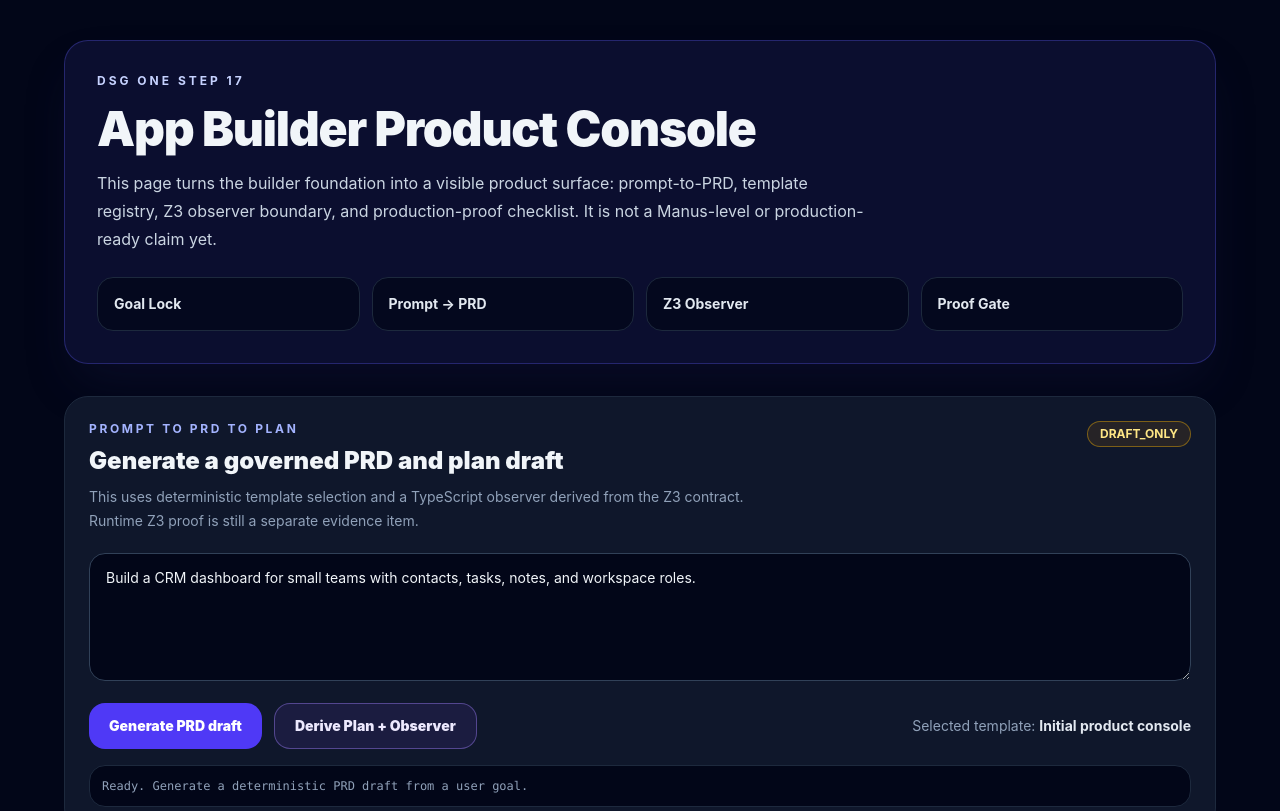
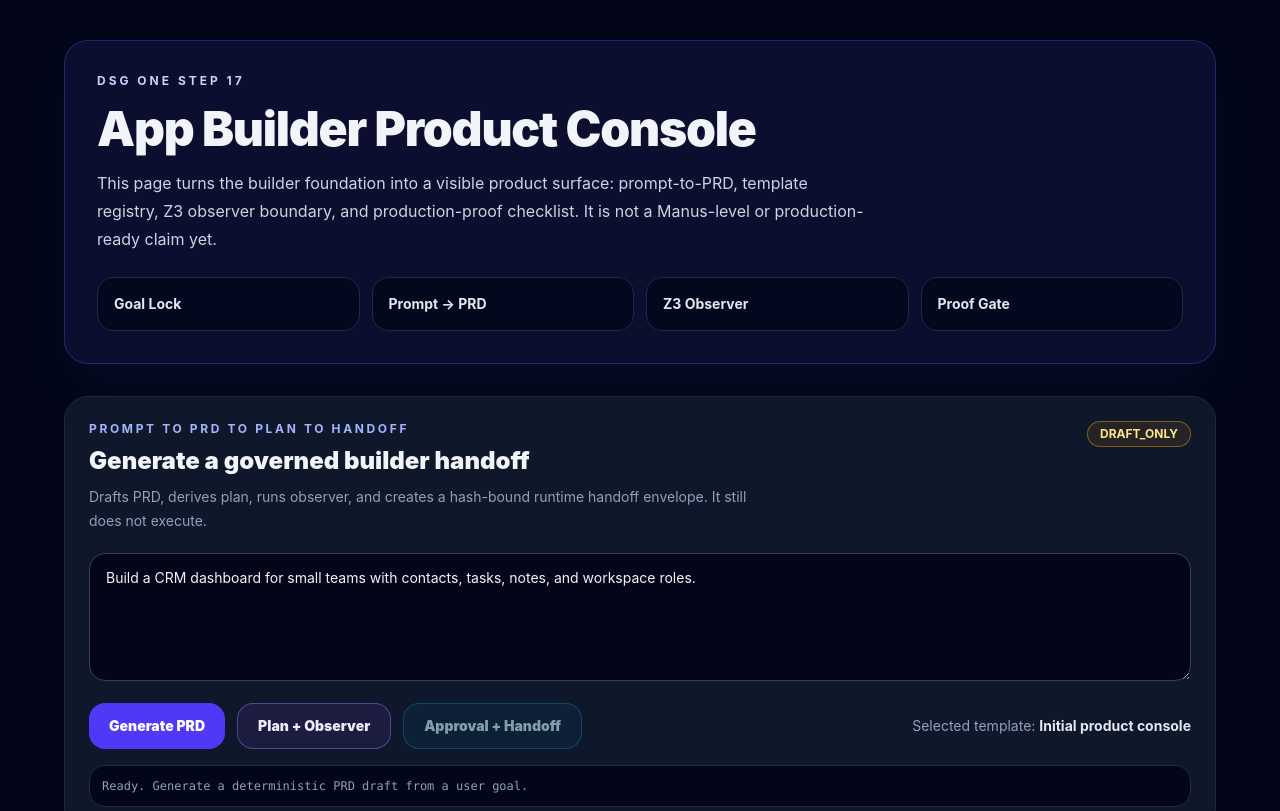
Before and after one commit to tdealer01-crypto/dsg-one-v1, a Next.js app: page /dsg/app-builder in a window 1280 px wide. Shown: the top 811 px of the page. Built offline with nearby package versions, Linux system fonts and the light colour scheme.

Commit message:
Wire approval handoff into console client

```diff
--- a/components/dsg/app-builder/AppBuilderConsoleClient.tsx
+++ b/components/dsg/app-builder/AppBuilderConsoleClient.tsx
@@ -3,21 +3,18 @@
 import { useState } from 'react';
 import { PRDViewer } from './PRDViewer';
 import { PlanObserverPanel } from './PlanObserverPanel';
+import { HandoffPanel } from './HandoffPanel';
 import type { DsgAppBuilderPrd } from '@/lib/dsg/app-builder/types/prd';
 import type { DsgAppTemplate } from '@/lib/dsg/app-builder/templates/template-registry';
 import type { DsgPlanDraft, DsgPlanObserverResult } from '@/lib/dsg/app-builder/plan/types';
+import type { DsgAppBuilderApprovalGate, DsgRuntimeHandoffDraft } from '@/lib/dsg/app-builder/approval/types';
 
 type PrdResponse = {
   ok: boolean;
   prd?: DsgAppBuilderPrd;
   selectedTemplate?: DsgAppTemplate;
   templateCandidates?: DsgAppTemplate[];
-  boundary?: {
-    claimStatus: string;
-    productionReadyClaim: boolean;
-    modelUsed?: boolean;
-    note?: string;
-  };
+  boundary?: { claimStatus: string; productionReadyClaim: boolean; modelUsed?: boolean; note?: string };
   error?: { code: string; message: string };
 };
 
@@ -25,12 +22,14 @@ type PlanResponse = {
   ok: boolean;
   plan?: DsgPlanDraft;
   observer?: DsgPlanObserverResult;
-  boundary?: {
-    claimStatus: string;
-    productionReadyClaim: boolean;
-    runtimeExecutionReady: boolean;
-    z3RuntimeProof?: boolean;
-  };
+  boundary?: { claimStatus: string; productionReadyClaim: boolean; runtimeExecutionReady: boolean; z3RuntimeProof?: boolean };
+  error?: { code: string; message: string };
+};
+
+type HandoffResponse = {
+  ok: boolean;
+  approvalGate?: DsgAppBuilderApprovalGate;
+  handoff?: DsgRuntimeHandoffDraft;
   error?: { code: string; message: string };
 };
 
@@ -39,10 +38,13 @@ export function AppBuilderConsoleClient({ initialPrd }: { initialPrd: DsgAppBuil
   const [prd, setPrd] = useState(initialPrd);
   const [plan, setPlan] = useState<DsgPlanDraft | null>(null);
   const [observer, setObserver] = useState<DsgPlanObserverResult | null>(null);
+  const [approvalGate, setApprovalGate] = useState<DsgAppBuilderApprovalGate | null>(null);
+  const [handoff, setHandoff] = useState<DsgRuntimeHandoffDraft | null>(null);
   const [templateName, setTemplateName] = useState('Initial product console');
   const [status, setStatus] = useState('Ready. Generate a deterministic PRD draft from a user goal.');
   const [loadingPrd, setLoadingPrd] = useState(false);
   const [loadingPlan, setLoadingPlan] = useState(false);
+  const [loadingHandoff, setLoadingHandoff] = useState(false);
 
   async function generatePrd() {
     setLoadingPrd(true);
@@ -58,6 +60,8 @@ export function AppBuilderConsoleClient({ initialPrd }: { initialPrd: DsgAppBuil
       setPrd(json.prd);
       setPlan(null);
       setObserver(null);
+      setApprovalGate(null);
+      setHandoff(null);
       setTemplateName(json.selectedTemplate?.name || 'Template selected');
       setStatus(`${json.boundary?.claimStatus || 'PRD_DRAFT_ONLY'} · modelUsed=${json.boundary?.modelUsed ? 'true' : 'false'} · productionReadyClaim=false`);
     } catch (error) {
@@ -80,6 +84,8 @@ export function AppBuilderConsoleClient({ initialPrd }: { initialPrd: DsgAppBuil
       if (!response.ok || !json.ok || !json.plan || !json.observer) throw new Error(json.error?.message || 'APP_BUILDER_PLAN_FAILED');
       setPlan(json.plan);
       setObserver(json.observer);
+      setApprovalGate(null);
+      setHandoff(null);
       setStatus(`${json.boundary?.claimStatus || 'PLAN_DRAFT_ONLY'} · observer=${json.observer.status} · z3RuntimeProof=${json.boundary?.z3RuntimeProof ? 'true' : 'false'} · productionReadyClaim=false`);
     } catch (error) {
       setStatus(error instanceof Error ? error.message : 'APP_BUILDER_PLAN_FAILED');
@@ -88,15 +94,40 @@ export function AppBuilderConsoleClient({ initialPrd }: { initialPrd: DsgAppBuil
     }
   }
 
+  async function createHandoff() {
+    if (!plan || !observer) {
+      setStatus('APP_BUILDER_PLAN_OBSERVER_REQUIRED');
+      return;
+    }
+    setLoadingHandoff(true);
+    setStatus('Evaluating approval gate and creating runtime handoff draft…');
+    try {
+      const response = await fetch('/api/dsg/app-builder/handoff', {
+        method: 'POST',
+        headers: { 'content-type': 'application/json' },
+        body: JSON.stringify({ plan, observer }),
+      });
+      const json = (await response.json()) as HandoffResponse;
+      if (!response.ok || !json.ok || !json.approvalGate || !json.handoff) throw new Error(json.error?.message || 'APP_BUILDER_HANDOFF_FAILED');
+      setApprovalGate(json.approvalGate);
+      setHandoff(json.handoff);
+      setStatus(`${json.handoff.status} · runtimeExecutionStarted=false · productionReadyClaim=false`);
+    } catch (error) {
+      setStatus(error instanceof Error ? error.message : 'APP_BUILDER_HANDOFF_FAILED');
+    } finally {
+      setLoadingHandoff(false);
+    }
+  }
+
   return (
     <div className="space-y-8">
       <section className="rounded-3xl border border-slate-800 bg-slate-900 p-6">
         <div className="flex flex-col gap-4 md:flex-row md:items-start md:justify-between">
           <div>
-            <p className="text-xs font-bold uppercase tracking-[0.22em] text-indigo-300">Prompt to PRD to Plan</p>
-            <h2 className="mt-2 text-2xl font-black text-slate-100">Generate a governed PRD and plan draft</h2>
+            <p className="text-xs font-bold uppercase tracking-[0.22em] text-indigo-300">Prompt to PRD to Plan to Handoff</p>
+            <h2 className="mt-2 text-2xl font-black text-slate-100">Generate a governed builder handoff</h2>
             <p className="mt-2 max-w-2xl text-sm leading-6 text-slate-400">
-              This uses deterministic template selection and a TypeScript observer derived from the Z3 contract. Runtime Z3 proof is still a separate evidence item.
+              Drafts PRD, derives plan, runs observer, and creates a hash-bound runtime handoff envelope. It still does not execute.
             </p>
           </div>
           <span className="rounded-full border border-amber-400/40 bg-amber-500/10 px-3 py-1 text-xs font-bold text-amber-200">DRAFT_ONLY</span>
@@ -110,10 +141,13 @@ export function AppBuilderConsoleClient({ initialPrd }: { initialPrd: DsgAppBuil
         <div className="mt-4 flex flex-col gap-3 md:flex-row md:items-center md:justify-between">
           <div className="flex flex-col gap-3 md:flex-row">
             <button onClick={() => void generatePrd()} disabled={loadingPrd} className="rounded-2xl bg-indigo-600 px-5 py-3 text-sm font-black text-white hover:bg-indigo-500 disabled:cursor-not-allowed disabled:opacity-60">
-              {loadingPrd ? 'Generating…' : 'Generate PRD draft'}
+              {loadingPrd ? 'Generating…' : 'Generate PRD'}
             </button>
             <button onClick={() => void generatePlan()} disabled={loadingPlan} className="rounded-2xl border border-violet-400/40 bg-violet-500/10 px-5 py-3 text-sm font-black text-violet-100 hover:bg-violet-500/20 disabled:cursor-not-allowed disabled:opacity-60">
-              {loadingPlan ? 'Observing…' : 'Derive Plan + Observer'}
+              {loadingPlan ? 'Observing…' : 'Plan + Observer'}
+            </button>
+            <button onClick={() => void createHandoff()} disabled={loadingHandoff || !plan || !observer} className="rounded-2xl border border-cyan-400/40 bg-cyan-500/10 px-5 py-3 text-sm font-black text-cyan-100 hover:bg-cyan-500/20 disabled:cursor-not-allowed disabled:opacity-60">
+              {loadingHandoff ? 'Hashing…' : 'Approval + Handoff'}
             </button>
           </div>
           <p className="text-sm text-slate-400">Selected template: <span className="font-bold text-slate-200">{templateName}</span></p>
@@ -123,6 +157,7 @@ export function AppBuilderConsoleClient({ initialPrd }: { initialPrd: DsgAppBuil
 
       <PRDViewer prd={prd} />
       {plan && observer && <PlanObserverPanel plan={plan} observer={observer} />}
+      {approvalGate && handoff && <HandoffPanel approvalGate={approvalGate} handoff={handoff} />}
     </div>
   );
 }
```
